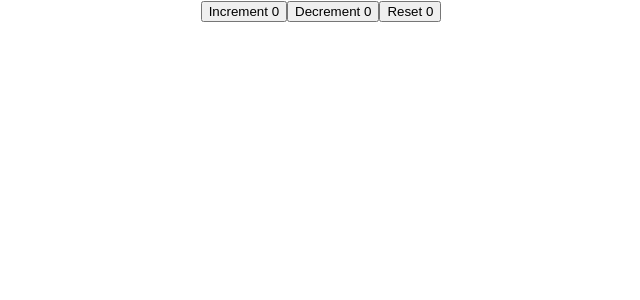
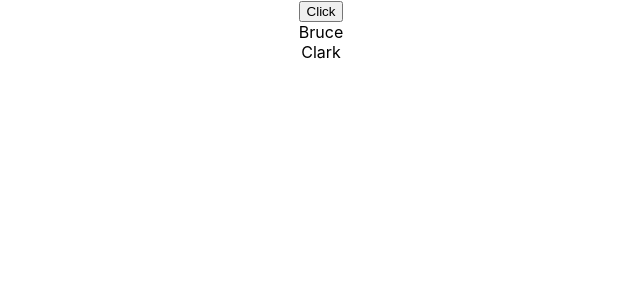
Before and after one commit to chwasiq0569/React-Storybook, a React (Create React App) app: page / in a window 1280 px wide. Shown: the top 300 px of the page, without its empty margins (319-959 px from the left). Built offline with nearby package versions, Linux system fonts and the light colour scheme.

Commit message:
Created ObjectUseState Immutable State

```diff
--- a/src/App.js
+++ b/src/App.js
@@ -11,6 +11,7 @@ import UserForm from "./PracticingHooks/UserForm";
 // import CakeContainer from './Components/CakeContainer';
 import UseState from "./ReactRendrer/UseState";
 import UseReducer from "./ReactRendrer/UseReducer";
+import ObjectUseState from "./ReactRendrer/ObjectUseState";
 
 function App() {
   return (
@@ -19,7 +20,8 @@ function App() {
       {/* <Counter /> */}
       {/* <UserForm /> */}
       {/* <UseState /> */}
-      <UseReducer />
+      {/* <UseReducer /> */}
+      <ObjectUseState />
       {/* <HookTimer /> */}
       {/* {
         !unmount ? <ClassComps setUnmount={setUnmount} /> : "Unmounted"
--- /dev/null
+++ b/src/ReactRendrer/ObjectUseState.js
@@ -0,0 +1,40 @@
+import React, { useState } from "react";
+
+const initialState = {
+  fname: "Bruce",
+  lname: "Clark",
+};
+const initialStateArr = ["Bruce", "Clark"];
+
+const ObjectUseState = () => {
+  const [persons, setPersons] = useState(initialState);
+  const [personsArr, setPersonsArr] = useState(initialStateArr);
+
+  const changeState = () => {
+    let newPersons = { ...persons };
+    newPersons.fname = "Wasiq";
+    newPersons.lname = "Abdullah";
+    setPersons(newPersons);
+  };
+
+  const changeStateArr = () => {
+    let newPersonsArr = [...personsArr];
+    newPersonsArr.push("Wasiq");
+    newPersonsArr.push("Abdullah");
+    setPersonsArr(newPersonsArr);
+  };
+  console.log("Component Rendered");
+  return (
+    <div>
+      {/* <button onClick={changeState}>
+        {persons.fname} | {persons.lname}
+      </button> */}
+      <button onClick={changeStateArr}>Click</button>
+      {personsArr.map((p) => (
+        <div key={p}>{p}</div>
+      ))}
+    </div>
+  );
+};
+
+export default ObjectUseState;
```
